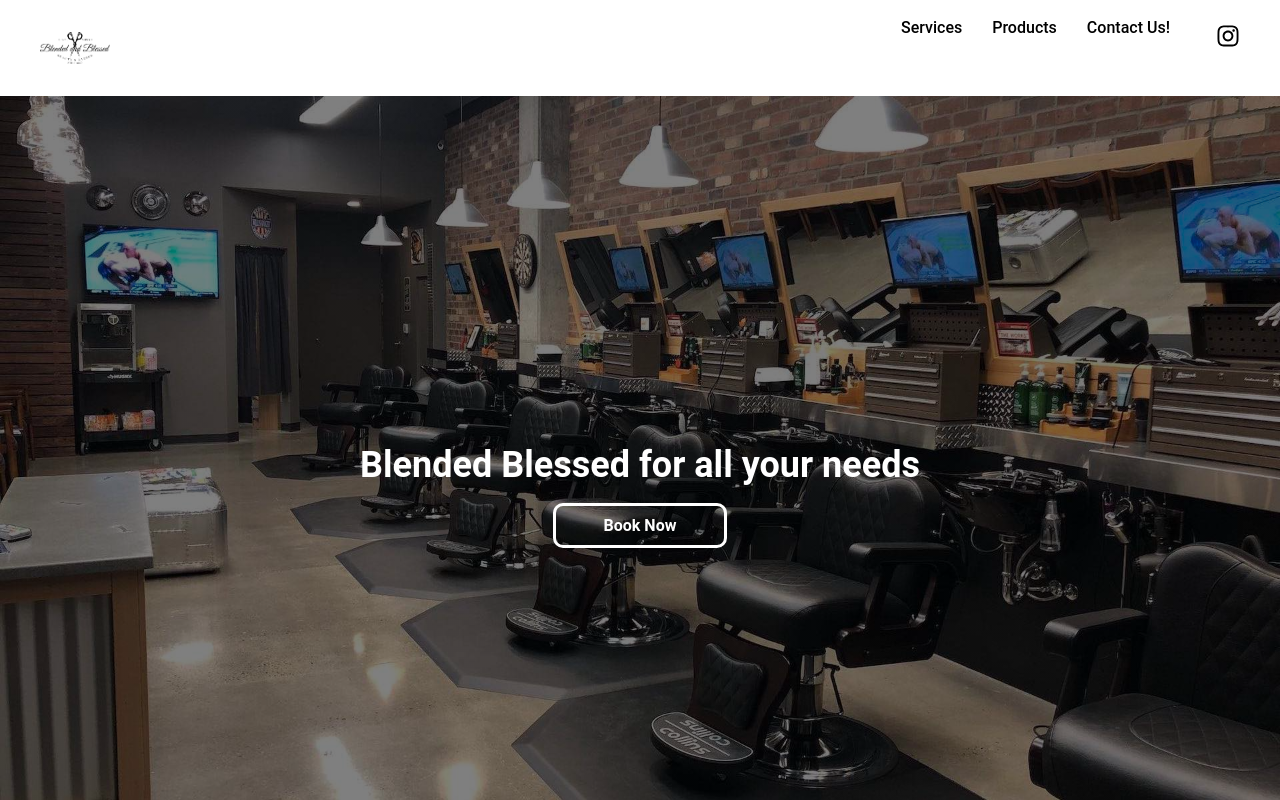
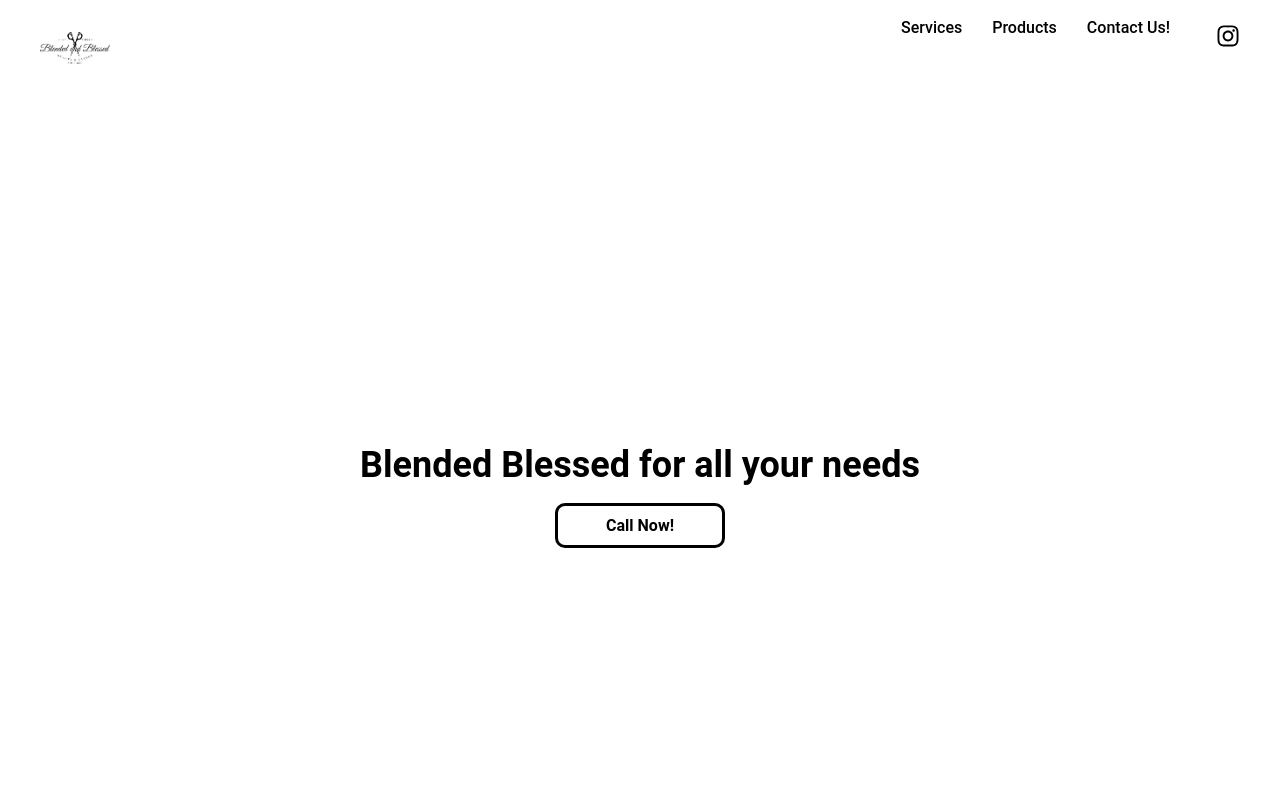
Before and after one commit to hernanhrndz/blendedblessed, a React (Create React App) app: page / in a window 1280 px wide. Shown: the top 800 px of the page. Built offline with nearby package versions, Linux system fonts and the light colour scheme.

Commit message:
Banner color update

```diff
--- a/src/components/Banner.js
+++ b/src/components/Banner.js
@@ -10,7 +10,7 @@
                     <div className='two-column'>
                         <div className='flow banner-content'>
                             <h1 className="fw-bold fs-headings ">Blended Blessed for all your needs</h1>
-                            <button className="booking-btn"> Book Now </button>
+                            <button className="booking-btn"> Call Now! </button>
                         </div>
                     </div>
                 </div>
--- a/src/styles/Banner.css
+++ b/src/styles/Banner.css
@@ -1,13 +1,9 @@
 .banner-section{
-    background-image: linear-gradient(rgba(0, 0, 0, 0.5), rgba(0, 0, 0, 0.5)), url('../assets/barbershop.jpeg');
-    background-size: cover;
-    background-position: center;
-    position: relative;
     height: 100vh;
     display: flex;
     justify-content: center;
     align-items: center;
-    color: var(--clr-base-0);
+    color: var(--clr-black-500);
     /* z-index: -1; */
 }
 .banner-content {
@@ -19,10 +15,10 @@
   cursor: pointer;
   text-decoration: none;
   background-color: transparent;
-  border: 3px solid white;
+  border: 3px solid var(--clr-black-500);
   border-radius: 10px;
   padding: 10px 48px;
-  color: var(--clr-base-0);
+  color: var(--clr-black-500);
   font-weight: var(--fw-bold);
   font-size: var(--fs-primary);
   line-height: normal;
@@ -34,6 +30,7 @@
 .booking-btn:focus {
   background-color: black; /* Change background on hover */
   border-color: black; /* Change border color on hover */
+  color: var(--clr-base-0)
 }
 
 .booking-btn:hover {
```
